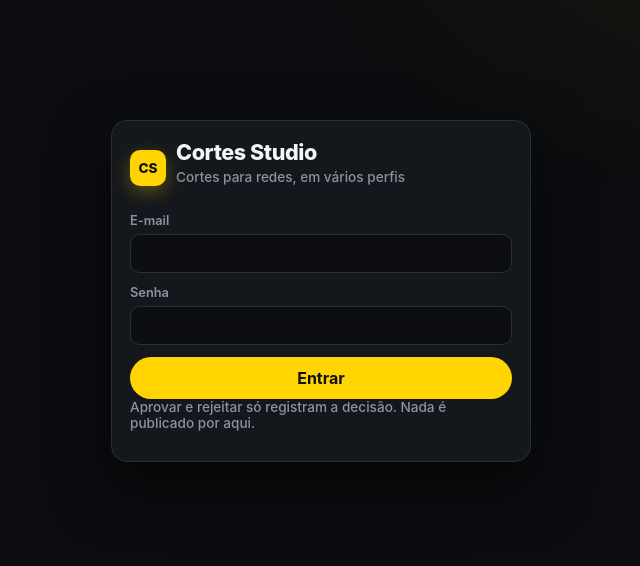
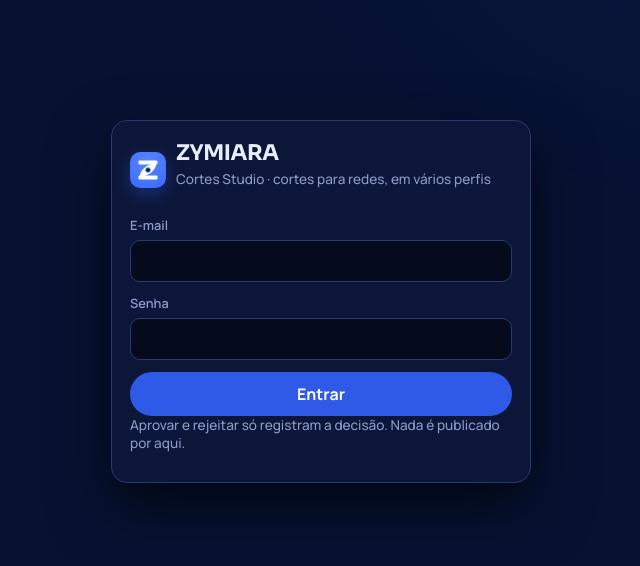
Before and after one commit to iphonedrip22-stack/cortes-web, a plain HTML site: page index.html in a window 1280 px wide. Shown: the whole page, without its empty margins (319-959 px from the left). Drawn offline with Linux system fonts and the light colour scheme.

Commit message:
Aplica a identidade ZYMIARA no Cortes Studio.
- Paleta Azul Profundo no cromo do portal (Abismo, Marinho, Elétrico, Gelo).
  A cor do perfil deixa de sobrescrever --accent; fica só em --profile-accent.
- Símbolo Olho-Z no rail, no cabeçalho e no login; favicon e apple-touch.
- Título da página ZYMIARA; Cortes Studio continua como nome do produto.
- Fontes Sora, Manrope e DM Mono auto-hospedadas (OFL 1.1), sem CDN, por causa do CSP.
- Botão primário e texto de acento usam um passo da família Elétrico para passar AA.
- Cache ?v=zymiara1. CSP, auth, config.js, supabase.umd.js e SQL intactos.

```diff
--- a/css/app.css
+++ b/css/app.css
@@ -1,34 +1,43 @@
-/* Cortes Studio — product UI. Escuro, com o acento do perfil ativo (--accent vem de applyTheme). */
+/* ZYMIARA — Cortes Studio. Paleta Azul Profundo (Olho-Z). */
+
+@font-face{font-family:Sora;src:url("../fonts/Sora.woff2") format("woff2");font-weight:100 900;font-style:normal;font-display:swap}
+@font-face{font-family:Manrope;src:url("../fonts/Manrope.woff2") format("woff2");font-weight:200 800;font-style:normal;font-display:swap}
+@font-face{font-family:"DM Mono";src:url("../fonts/DMMono-Regular.woff2") format("woff2");font-weight:400;font-style:normal;font-display:swap}
+@font-face{font-family:"DM Mono";src:url("../fonts/DMMono-Medium.woff2") format("woff2");font-weight:500;font-style:normal;font-display:swap}
 
 /* ───── Design system: tokens ───── */
 :root{
-  /* cor: superfícies e elevação */
-  --bg:#0b0d10;
-  --sunken:#0c0e12;
-  --surface-1:#14171c;
-  --surface-2:#1a1e25;
-  --surface-3:#222730;
-  --line:#2a3038;
-  --line-soft:#20252c;
-  /* cor: texto */
-  --text:#f4f5f7;
-  --muted:#8b93a1;
-  --faint:#5b6270;
-  /* cor: acento (o perfil troca --accent e --accent-ink) */
-  --accent:#ffd400;
-  --accent-ink:#111111;
-  --accent-soft:color-mix(in srgb,var(--accent) 13%,transparent);
+  /* cor: superfícies (Abismo / Marinho) */
+  --bg:#071233;
+  --sunken:#050a1c;
+  --surface-1:#0c1638;
+  --surface-2:#12204F;
+  --surface-3:#1a2b63;
+  --line:#2a3a6e;
+  --line-soft:#1b2a58;
+  /* cor: texto (Gelo / Neblina) */
+  --text:#E8EEFF;
+  --muted:#8C9AC9;
+  --faint:#6b79a8;
+  /* cor: marca Elétrico. #3B6CFF puro falha AA como texto pequeno ou como botão com branco;
+     --accent-text e --accent-btn são um passo à volta, na mesma família, para contraste. */
+  --accent:#3B6CFF;
+  --accent-text:#5A85FF;
+  --accent-btn:#2F5AE8;
+  --accent-ink:#FFFFFF;
+  --accent-soft:color-mix(in srgb,var(--accent) 16%,transparent);
   --accent-line:color-mix(in srgb,var(--accent) 45%,var(--line));
   --accent-glow:color-mix(in srgb,var(--accent) 30%,transparent);
-  /* cor: estados */
+  --profile-accent:var(--accent);
+  /* cor: estados. Brasa só em alerta (e na pupila do símbolo). */
   --danger:#ff5a6a;
   --danger-bg:#311;
   --ok:#3dcc8a;
   --ok-ink:#062;
   --ok-bg:#143;
-  --warn:#ffd400;
-  --warn-bg:#3a2a00;
-  --warn-line:#5a4300;
+  --warn:#FF6B3D;
+  --warn-bg:#3a1a10;
+  --warn-line:#6a2e18;
   /* cor: plataformas */
   --ig:#ff5fa2;
   --tt:#3fe0d8;
@@ -36,8 +45,9 @@
   /* espaçamento (escala 4/8) */
   --s-1:4px; --s-2:8px; --s-3:12px; --s-4:16px; --s-5:20px; --s-6:24px; --s-8:32px; --s-10:40px;
   /* tipo */
-  --font:-apple-system,BlinkMacSystemFont,"Segoe UI",ui-sans-serif,system-ui,sans-serif;
-  --mono:ui-monospace,SFMono-Regular,Menlo,monospace;
+  --display:Sora,ui-sans-serif,system-ui,sans-serif;
+  --font:Manrope,ui-sans-serif,system-ui,sans-serif;
+  --mono:"DM Mono",ui-monospace,SFMono-Regular,Menlo,monospace;
   --t-xs:.72rem; --t-sm:.8rem; --t-md:.9rem; --t-lg:1.15rem; --t-xl:1.5rem; --t-2xl:2rem;
   --w-med:500; --w-semi:600; --w-bold:700; --w-black:800;
   --lh-tight:1.15; --lh:1.45;
@@ -76,7 +86,7 @@ body::before{content:"";position:fixed;inset:0;z-index:-1;pointer-events:none;
     radial-gradient(900px 520px at 88% -12%,color-mix(in srgb,var(--accent) 9%,transparent),transparent 62%),
     radial-gradient(720px 520px at -6% 108%,color-mix(in srgb,var(--accent) 5%,transparent),transparent 60%);
   animation:glow 16s var(--ease-in-out) infinite alternate}
-h1,h2,h3{margin:0;font-weight:var(--w-black);letter-spacing:-.02em}
+h1,h2,h3{margin:0;font-family:var(--display);font-weight:var(--w-bold);letter-spacing:-.02em}
 h1{font-size:1rem}
 h2{font-size:var(--t-lg);margin-bottom:10px}
 p{margin:0 0 12px}
@@ -102,7 +112,7 @@ main{padding:var(--s-4) var(--s-4) var(--s-2)}
 .panel.is-on{display:flex;animation:rise var(--d-med) var(--ease-out) both}
 .mobile-only{display:flex}
 
-.top{position:sticky;top:0;z-index:var(--z-top);height:var(--top);background:rgba(11,13,16,.82);backdrop-filter:blur(14px);-webkit-backdrop-filter:blur(14px);border-bottom:1px solid var(--line);padding:0 var(--s-4);display:flex;justify-content:space-between;align-items:center;gap:var(--s-3)}
+.top{position:sticky;top:0;z-index:var(--z-top);height:var(--top);background:color-mix(in srgb,var(--bg) 82%,transparent);backdrop-filter:blur(14px);-webkit-backdrop-filter:blur(14px);border-bottom:1px solid var(--line);padding:0 var(--s-4);display:flex;justify-content:space-between;align-items:center;gap:var(--s-3)}
 .top .brand{min-width:0}
 .top .brand h1,.top .brand p{white-space:nowrap;overflow:hidden;text-overflow:ellipsis}
 .profile-switch{display:flex;align-items:center;gap:var(--s-2);margin:0;font-size:var(--t-xs);color:var(--muted);font-weight:var(--w-semi);min-width:0}
@@ -114,13 +124,14 @@ main{padding:var(--s-4) var(--s-4) var(--s-2)}
 
 .brand{display:flex;gap:10px;align-items:center}
 .brand p,.muted{margin:0;color:var(--muted);font-size:.75rem;font-weight:var(--w-med)}
-.mark{width:36px;height:36px;border-radius:10px;background:var(--accent);color:var(--accent-ink);display:flex;align-items:center;justify-content:center;font-weight:var(--w-black);font-size:.85rem;flex-shrink:0;box-shadow:0 6px 18px var(--accent-glow)}
+.mark{width:36px;height:36px;border-radius:10px;background:transparent;display:flex;align-items:center;justify-content:center;flex-shrink:0;overflow:hidden;box-shadow:0 6px 18px var(--accent-glow)}
+.mark img{width:100%;height:100%;display:block;object-fit:cover}
 .mark.sm{width:32px;height:32px}
 
 /* ───── Rail: barra de baixo no celular, trilho fino à esquerda no desktop ───── */
 .rail{position:fixed;z-index:var(--z-rail);inset:auto 0 0 0;display:flex;align-items:center;gap:2px;
   padding:6px var(--s-2) calc(6px + env(safe-area-inset-bottom,0px));
-  background:rgba(14,16,20,.92);backdrop-filter:blur(14px);-webkit-backdrop-filter:blur(14px);border-top:1px solid var(--line)}
+  background:color-mix(in srgb,var(--bg) 92%,transparent);backdrop-filter:blur(14px);-webkit-backdrop-filter:blur(14px);border-top:1px solid var(--line)}
 .rail-mark{display:none}
 .rail-i{position:relative;display:flex;flex-direction:column;align-items:center;justify-content:center;gap:2px;
   flex:1;min-width:44px;min-height:52px;padding:0;border:0;border-radius:var(--r-md);background:transparent;
@@ -128,9 +139,9 @@ main{padding:var(--s-4) var(--s-4) var(--s-2)}
   transition:color var(--d-fast),background-color var(--d-fast),transform var(--d-fast) var(--ease-out)}
 .rail-i svg{width:22px;height:22px;fill:none;stroke:currentColor;stroke-width:1.8;stroke-linecap:round;stroke-linejoin:round;transition:transform var(--d-med) var(--ease-out)}
 .rail-i:active{transform:scale(.94)}
-.rail-i.is-on,.rail:has(.rail-more .is-on) .rail-more-btn{color:var(--accent)}
+.rail-i.is-on,.rail:has(.rail-more .is-on) .rail-more-btn{color:var(--accent-text)}
 .rail-i.is-on::before{content:"";position:absolute;top:-6px;left:50%;width:24px;height:3px;margin-left:-12px;border-radius:0 0 3px 3px;background:var(--accent);box-shadow:0 0 12px var(--accent-glow);animation:fade var(--d-med) both}
-.rail-plus{color:var(--accent)}
+.rail-plus{color:var(--accent-text)}
 .rail-plus svg{width:38px;height:38px;padding:9px;border-radius:50%;background:var(--accent);stroke:var(--accent-ink);stroke-width:2.2;box-shadow:0 6px 18px var(--accent-glow);transition:transform var(--d-med) var(--ease-out),box-shadow var(--d-med)}
 .rail.is-drop .rail-plus svg{transform:scale(1.16);box-shadow:0 0 0 6px var(--accent-soft),0 8px 26px var(--accent-glow)}
 /* ordem no celular: Início, Hoje, +, Números, Mais */
@@ -182,7 +193,7 @@ main{padding:var(--s-4) var(--s-4) var(--s-2)}
 }
 @media(hover:hover){
   .rail-i:hover{color:var(--text);background:var(--surface-2)}
-  .rail-i.is-on:hover{color:var(--accent);background:var(--accent-soft)}
+  .rail-i.is-on:hover{color:var(--accent-text);background:var(--accent-soft)}
   .rail-i:hover svg{transform:scale(1.1)}
   .rail-plus:hover{background:transparent}
   .rail-plus:hover svg{transform:scale(1.08) rotate(90deg);box-shadow:0 8px 26px var(--accent-glow)}
@@ -194,7 +205,7 @@ main{padding:var(--s-4) var(--s-4) var(--s-2)}
 .block-head{display:flex;justify-content:space-between;align-items:flex-start;gap:var(--s-2) var(--s-3);flex-wrap:wrap;margin-bottom:var(--s-3)}
 .block-head > :first-child{flex:1 1 160px;min-width:0}
 .block-head h2{margin:0}
-.count{margin-left:6px;font-size:var(--t-sm);font-weight:var(--w-semi);color:var(--muted);letter-spacing:0}
+.count{margin-left:6px;font-family:var(--mono);font-size:var(--t-sm);font-weight:500;color:var(--muted);letter-spacing:0}
 .kicker{text-transform:uppercase;letter-spacing:.08em;font-size:.68rem;color:var(--muted);font-weight:var(--w-bold);margin:0 0 4px}
 .empty{margin:0;padding:var(--s-5) var(--s-4);border:1px dashed var(--line);border-radius:var(--r-md);color:var(--muted);font-size:var(--t-sm);text-align:center;line-height:var(--lh)}
 .nodata{color:var(--muted);font-weight:var(--w-semi);letter-spacing:0}
@@ -222,7 +233,7 @@ textarea{resize:vertical}
 
 .btn{border:0;border-radius:var(--r-pill);padding:11px 16px;font-weight:var(--w-bold);cursor:pointer;display:inline-flex;align-items:center;justify-content:center;
   transition:transform var(--d-fast) var(--ease-out),box-shadow var(--d-med),background-color var(--d-fast),border-color var(--d-fast),opacity var(--d-fast)}
-.btn.primary{background:var(--accent);color:var(--accent-ink)}
+.btn.primary{background:var(--accent-btn);color:var(--accent-ink)}
 .btn.ghost{background:transparent;color:var(--text);border:1px solid var(--line)}
 .btn.ok{background:var(--ok);color:var(--ok-ink)}
 .btn.danger{background:var(--danger);color:#fff}
@@ -278,7 +289,7 @@ a.btn.ghost{color:var(--text)}
 .badge.live{background:var(--danger);color:#fff;border-color:transparent}
 .badge.ok{background:var(--ok-bg);color:var(--ok)}
 .badge.no{background:var(--danger-bg);color:var(--danger)}
-.badge.pending{background:#222;color:var(--muted)}
+.badge.pending{background:var(--surface-3);color:var(--muted)}
 .badge.ajuste{background:var(--warn-bg);color:var(--warn)}
 .actions{display:flex;gap:var(--s-2);margin-top:4px}
 .actions .btn{flex:1;text-align:center;padding:9px 10px;font-size:var(--t-sm)}
@@ -339,7 +350,7 @@ a.btn.ghost{color:var(--text)}
 .num-plat{margin:0;font-weight:var(--w-black);font-size:1rem;display:flex;align-items:center;gap:var(--s-2)}
 .num-plat i{width:8px;height:8px;border-radius:50%;background:var(--plat);box-shadow:0 0 10px var(--plat)}
 .num-handle{margin:2px 0 var(--s-3);min-height:1em;color:var(--muted);font-size:var(--t-xs);overflow:hidden;text-overflow:ellipsis;white-space:nowrap}
-.num-card .num{margin-top:auto;font-size:clamp(1.6rem,18cqi,3.25rem);font-weight:var(--w-black);letter-spacing:-.03em;line-height:var(--lh-tight);font-variant-numeric:tabular-nums;overflow-wrap:anywhere}
+.num-card .num{margin-top:auto;font-family:var(--mono);font-size:clamp(1.6rem,18cqi,3.25rem);font-weight:500;letter-spacing:-.03em;line-height:var(--lh-tight);font-variant-numeric:tabular-nums;overflow-wrap:anywhere}
 .num-card .nodata{margin-top:auto;font-size:1.05rem;padding:6px 0}
 .num-un{color:var(--muted);font-size:var(--t-sm)}
 .num-fonte{margin-top:var(--s-2);min-height:1em;color:var(--faint);font-size:.68rem}
@@ -385,7 +396,7 @@ a.btn.ghost{color:var(--text)}
 .channels,.sessions{list-style:none;padding:0;margin:0;display:flex;flex-direction:column;gap:10px}
 .channels li,.session{background:var(--sunken);border:1px solid var(--line);border-radius:var(--r-md);padding:12px;display:flex;flex-direction:column;gap:6px}
 .channels .name{display:flex;justify-content:space-between;gap:8px;align-items:center}
-.channels a{color:var(--accent);text-decoration:none;font-size:.8rem;word-break:break-all}
+.channels a{color:var(--accent-text);text-decoration:none;font-size:.8rem;word-break:break-all}
 .check{display:flex;align-items:center;gap:8px;color:var(--text)}
 .check input{width:auto;margin:0}
 .error{color:var(--danger);font-size:.8rem}
@@ -408,7 +419,7 @@ a.proj h3{font-size:.95rem;margin:0 0 4px;font-weight:var(--w-black)}
 a.proj .meta{margin:0}
 #project-back{align-self:flex-start}
 #project-hero h2{margin-top:0}
-#project-hero a{color:var(--accent)}
+#project-hero a{color:var(--accent-text)}
 .upload-name{font-size:.75rem;color:var(--muted);margin-top:4px}
 
 .faixa{background:var(--warn-bg);color:var(--warn);border:1px solid var(--warn-line);border-radius:var(--r-md);padding:10px 12px;font-size:.82rem}
@@ -422,7 +433,7 @@ a.proj .meta{margin:0}
 .table th{color:var(--muted);font-size:.72rem;letter-spacing:.04em;text-transform:uppercase}
 .fmt-card,.meta-card{background:var(--surface-1);border:1px solid var(--line);border-radius:14px;padding:14px 16px;margin-bottom:10px}
 .fmt-card h3,.meta-card h3{margin-bottom:6px}
-.bar{height:8px;background:#222;border-radius:var(--r-pill);overflow:hidden;margin:8px 0}
+.bar{height:8px;background:var(--surface-3);border-radius:var(--r-pill);overflow:hidden;margin:8px 0}
 #hoje-mini .bar{margin:0;flex-shrink:0}
 .bar > span{display:block;height:100%;background:var(--accent);border-radius:inherit;transform-origin:left;animation:grow var(--d-slow) var(--ease-out) both;box-shadow:0 0 12px var(--accent-glow)}
 
@@ -434,7 +445,7 @@ a.proj .meta{margin:0}
 .login-card .brand{margin-bottom:var(--s-4)}
 
 /* ───── Toast ───── */
-.toast{position:fixed;bottom:calc(var(--dock) + env(safe-area-inset-bottom,0px) + 12px);left:50%;transform:translate(-50%,8px);background:#111;color:var(--text);border:1px solid var(--line);border-radius:var(--r-lg);padding:10px 16px;font-size:.8rem;z-index:var(--z-toast);width:max-content;max-width:90%;box-shadow:var(--e-2);
+.toast{position:fixed;bottom:calc(var(--dock) + env(safe-area-inset-bottom,0px) + 12px);left:50%;transform:translate(-50%,8px);background:var(--surface-2);color:var(--text);border:1px solid var(--line);border-radius:var(--r-lg);padding:10px 16px;font-size:.8rem;z-index:var(--z-toast);width:max-content;max-width:90%;box-shadow:var(--e-2);
   opacity:0;visibility:hidden;pointer-events:none;transition:opacity var(--d-med),transform var(--d-med) var(--ease-out),visibility 0s var(--d-med)}
 .toast.is-on{opacity:1;visibility:visible;transform:translate(-50%,0);transition-delay:0s}
 @media(min-width:900px){.toast{bottom:24px}}
--- a/index.html
+++ b/index.html
@@ -3,28 +3,33 @@
 <head>
   <meta charset="utf-8">
   <meta name="viewport" content="width=device-width, initial-scale=1, viewport-fit=cover">
-  <title>Cortes Studio</title>
+  <title>ZYMIARA</title>
   <meta name="robots" content="noindex,nofollow">
   <meta http-equiv="Content-Security-Policy" content="default-src 'self'; connect-src 'self' https://pwddnzrjctqqwzjdtgnt.supabase.co wss://pwddnzrjctqqwzjdtgnt.supabase.co; media-src 'self' blob: https://pwddnzrjctqqwzjdtgnt.supabase.co; img-src 'self' data: blob: https://pwddnzrjctqqwzjdtgnt.supabase.co; style-src 'self' 'unsafe-inline'; script-src 'self' 'unsafe-inline'; base-uri 'none'; form-action 'self'; object-src 'none'; frame-ancestors 'none'">
-  <meta name="theme-color" content="#0b0d10">
+  <meta name="theme-color" content="#071233">
   <meta name="apple-mobile-web-app-capable" content="yes">
+  <link rel="icon" href="brand/favicon.ico" sizes="any">
+  <link rel="icon" type="image/png" sizes="32x32" href="brand/favicon-32.png">
+  <link rel="apple-touch-icon" href="brand/apple-touch-icon.png">
   <style>
-    html,body{margin:0;padding:0;background:#0b0d10;color:#f4f5f7;
-      font-family:-apple-system,BlinkMacSystemFont,"Segoe UI",system-ui,sans-serif;
+    @font-face{font-family:Sora;src:url("fonts/Sora.woff2") format("woff2");font-weight:100 900;font-display:swap}
+    @font-face{font-family:Manrope;src:url("fonts/Manrope.woff2") format("woff2");font-weight:200 800;font-display:swap}
+    html,body{margin:0;padding:0;background:#071233;color:#E8EEFF;
+      font-family:Manrope,ui-sans-serif,system-ui,sans-serif;
       min-height:100%;min-height:100vh}
     #gate{min-height:100vh;padding:24px;display:block}
     body.is-in #gate,body.is-in .gate{display:none !important}
-    #login-form{max-width:420px;margin:12vh auto 0;background:#14171c;border:1px solid #2a3038;border-radius:16px;padding:18px}
-    #login-form h1{margin:0 0 4px;font-size:1.35rem}
-    #login-form p{margin:0 0 12px;color:#8b93a1;font-size:.85rem}
-    #login-form label{display:block;margin:0 0 12px;font-size:.8rem;color:#8b93a1}
-    #login-form input{width:100%;box-sizing:border-box;margin-top:6px;background:#0c0e12;color:#f4f5f7;border:1px solid #2a3038;border-radius:10px;padding:11px 12px}
-    #login-btn{border:0;border-radius:999px;padding:11px 16px;font-weight:700;background:#ffd400;color:#111;width:100%;cursor:pointer}
+    #login-form{max-width:420px;margin:12vh auto 0;background:#0c1638;border:1px solid #2a3a6e;border-radius:16px;padding:18px}
+    #login-form h1{margin:0 0 4px;font-size:1.35rem;font-family:Sora,ui-sans-serif,system-ui,sans-serif;font-weight:700}
+    #login-form p{margin:0 0 12px;color:#8C9AC9;font-size:.85rem}
+    #login-form label{display:block;margin:0 0 12px;font-size:.8rem;color:#8C9AC9}
+    #login-form input{width:100%;box-sizing:border-box;margin-top:6px;background:#050a1c;color:#E8EEFF;border:1px solid #2a3a6e;border-radius:10px;padding:11px 12px}
+    #login-btn{border:0;border-radius:999px;padding:11px 16px;font-weight:700;background:#2F5AE8;color:#fff;width:100%;cursor:pointer}
     #boot-error{display:none;max-width:420px;margin:16px auto;background:#3a1116;color:#ffd0d4;border:1px solid #ff5a6a;border-radius:12px;padding:12px 14px;font-size:.9rem}
     #boot-error.is-on{display:block}
-    noscript p{max-width:420px;margin:16px auto;color:#ffd400}
+    noscript p{max-width:420px;margin:16px auto;color:#FF6B3D}
   </style>
-  <link rel="stylesheet" href="css/app.css?v=motion1">
+  <link rel="stylesheet" href="css/app.css?v=zymiara1">
   <script>
     (function () {
       try { if (window.top !== window.self) window.top.location = window.self.location; } catch (e) {}
@@ -55,15 +60,15 @@
   </script>
 </head>
 <body>
-  <noscript><p>Ative o JavaScript para entrar no Cortes Studio.</p></noscript>
+  <noscript><p>Ative o JavaScript para entrar no ZYMIARA.</p></noscript>
   <p id="boot-error" hidden></p>
   <section class="gate" id="gate">
     <form class="card login-card" id="login-form">
       <div class="brand">
-        <span class="mark" id="login-mark">CS</span>
+        <span class="mark" id="login-mark"><img src="brand/mark.svg" width="36" height="36" alt=""></span>
         <div>
-          <h1 id="login-title">Cortes Studio</h1>
-          <p id="login-tag">Cortes para redes, em vários perfis</p>
+          <h1 id="login-title">ZYMIARA</h1>
+          <p id="login-tag">Cortes Studio · cortes para redes, em vários perfis</p>
         </div>
       </div>
       <p class="hint" id="config-warn" hidden>Esta página ainda não foi ligada ao banco. Recarregue quando o setup terminar.</p>
@@ -81,7 +86,7 @@
 
   <div id="app-shell">
     <nav class="rail" id="rail" aria-label="Seções">
-      <span class="mark rail-mark" id="app-mark" aria-hidden="true">CS</span>
+      <span class="mark rail-mark" id="app-mark" aria-hidden="true"><img src="brand/mark.svg" width="36" height="36" alt=""></span>
       <a class="tab rail-i" href="#/inicio" data-tab="fila" aria-label="Início" data-tip="Início">
         <svg viewBox="0 0 24 24" aria-hidden="true"><rect x="3" y="3" width="8" height="18" rx="2"/><rect x="13" y="3" width="8" height="8" rx="2"/><rect x="13" y="13" width="8" height="8" rx="2"/></svg>
         <span class="rail-l">Início</span>
@@ -137,10 +142,10 @@
     <div class="mainwrap">
       <header class="top">
         <div class="brand">
-          <span class="mark sm mobile-only" id="app-mark-m" aria-hidden="true">CS</span>
+          <span class="mark sm mobile-only" id="app-mark-m" aria-hidden="true"><img src="brand/mark.svg" width="32" height="32" alt=""></span>
           <div>
-            <h1 id="app-title">Cortes Studio</h1>
-            <p id="app-tag" class="muted">Workspace</p>
+            <h1 id="app-title">ZYMIARA</h1>
+            <p id="app-tag" class="muted">Cortes Studio</p>
           </div>
         </div>
         <label class="profile-switch"><span>Perfil</span>
@@ -477,7 +482,7 @@
           </form>
         </section>
       </main>
-      <p class="foot">Cortes Studio · aprovação só registra a decisão · custo R$ 0</p>
+      <p class="foot">ZYMIARA · Cortes Studio · aprovação só registra a decisão · custo R$ 0</p>
     </div>
   </div>
 
@@ -526,6 +531,6 @@
 
   <script src="js/config.js?v=maestri3"></script>
   <script src="js/supabase.umd.js?v=maestri3"></script>
-  <script src="js/app.js?v=motion1" onerror="window.showBootError && showBootError('Não carreguei o aplicativo. Atualize a página.')"></script>
+  <script src="js/app.js?v=zymiara1" onerror="window.showBootError && showBootError('Não carreguei o aplicativo. Atualize a página.')"></script>
 </body>
 </html>
--- a/js/app.js
+++ b/js/app.js
@@ -1,4 +1,4 @@
-/* Cortes Studio — public GitHub Pages frontend. Uses only the anon key. */
+/* ZYMIARA — Cortes Studio frontend. Uses only the anon key. */
 const $ = (s, r=document) => r.querySelector(s);
 
 function storageGet(k){
@@ -38,8 +38,14 @@ const FALLBACK_PROFILE = {
 };
 
 const cfg = window.CORTES_CONFIG || {};
+const brandName = "ZYMIARA";
 const appName = cfg.appName || "Cortes Studio";
 const appTagline = cfg.appTagline || "Cortes para redes, em vários perfis";
+function productTag(){
+  const tag = appTagline || "";
+  const lower = tag ? tag.charAt(0).toLowerCase() + tag.slice(1) : "";
+  return lower ? `${appName} · ${lower}` : appName;
+}
 const configured = !!(cfg.supabaseUrl && cfg.supabaseAnonKey);
 
 let sb = null;
@@ -125,17 +131,13 @@ function currentProfile(){
 
 function applyTheme(p){
   const theme = p.theme && typeof p.theme === "object" ? p.theme : {};
-  const accent = theme.accent || "#ffd400";
-  const ink = theme.text || "#111111";
-  document.documentElement.style.setProperty("--accent", accent);
-  document.documentElement.style.setProperty("--accent-ink", ink);
-  const initials = (p.name || "CS").split(/\s+/).map(w => w[0]).join("").slice(0,2).toUpperCase();
-  ["login-mark","app-mark","app-mark-m"].forEach(id => { const el=$( "#"+id ); if (el) el.textContent = initials || "CS"; });
-  const title = appName;
-  document.title = `${p.name} · ${title}`;
-  ["login-title","app-title"].forEach(id => { const el=$( "#"+id ); if (el) el.textContent = title; });
-  if ($("#login-tag")) $("#login-tag").textContent = appTagline;
-  if ($("#app-tag")) $("#app-tag").textContent = p.name;
+  const profileAccent = theme.accent || "#3B6CFF";
+  document.documentElement.style.setProperty("--profile-accent", profileAccent);
+  /* O cromo do portal fica na paleta ZYMIARA. A cor do perfil não troca --accent. */
+  document.title = (p && p.name) ? `${p.name} · ${brandName}` : brandName;
+  ["login-title","app-title"].forEach(id => { const el=$( "#"+id ); if (el) el.textContent = brandName; });
+  if ($("#login-tag")) $("#login-tag").textContent = productTag();
+  if ($("#app-tag")) $("#app-tag").textContent = appName;
   if ($("#dash-sub")) $("#dash-sub").textContent = [p.name, p.niche, p.handle ? `@${p.handle.replace(/^@/,"")}` : ""].filter(Boolean).join(" · ");
 }
 
@@ -279,9 +281,10 @@ function showGate(){ document.body.classList.remove("is-in"); }
 
 async function boot(){
   try {
-    ["login-title","app-title"].forEach(id => { const el=$("#"+id); if (el) el.textContent = appName; });
-    if ($("#login-tag")) $("#login-tag").textContent = appTagline;
-    document.title = appName;
+    ["login-title","app-title"].forEach(id => { const el=$("#"+id); if (el) el.textContent = brandName; });
+    if ($("#login-tag")) $("#login-tag").textContent = productTag();
+    if ($("#app-tag")) $("#app-tag").textContent = appName;
+    document.title = brandName;
     sb = initClient();
     if (!sb){
       showError("Não carreguei a conexão com o banco. Atualize a página.");
```
Also changed, not shown: 404.html (+4 -4 lines), brand/apple-touch-icon.png (added), brand/favicon-32.png (added), brand/favicon-48.png (added), brand/favicon.ico (added), brand/mark.svg (added), brand/simbolo-escuro.svg (added), fonts/DMMono-Medium.woff2 (added), fonts/DMMono-Regular.woff2 (added), fonts/Manrope.woff2 (added), fonts/OFL-DMMono.txt (added), fonts/OFL-Manrope.txt (added), fonts/OFL-Sora.txt (added), fonts/Sora.woff2 (added), 1 other file.
